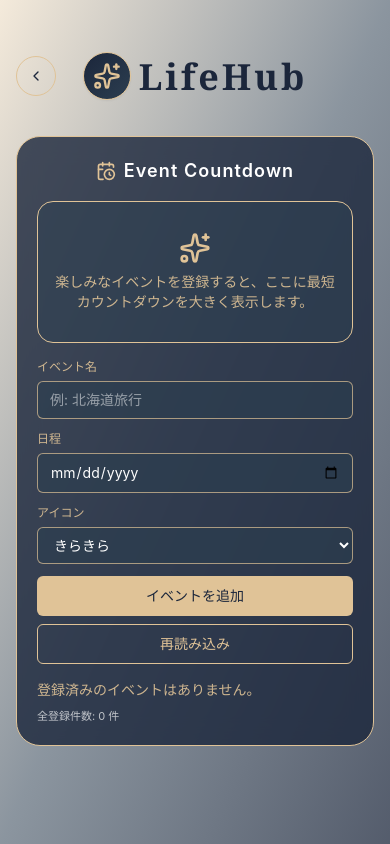
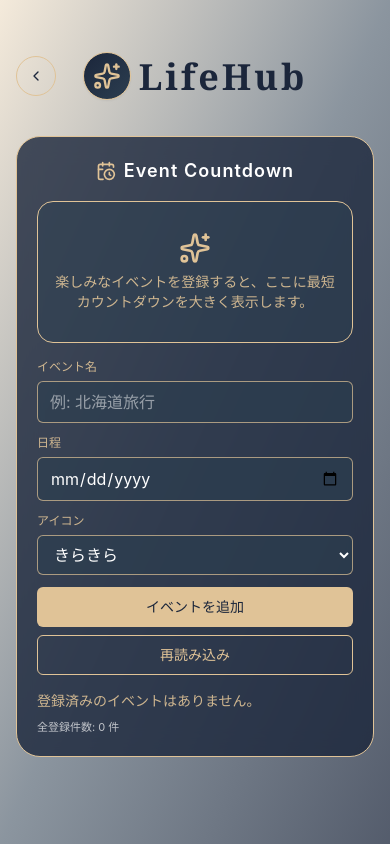
Before and after one commit to YOMO3923/LifeHub, a React (Vite) app: page /event-countdown in a window 390 px wide. Built offline with nearby package versions, Linux system fonts and the light colour scheme.

Commit message:
fix: fixed form

```diff
--- a/src/features/event-countdown/components/EventCountdownPanel.tsx
+++ b/src/features/event-countdown/components/EventCountdownPanel.tsx
@@ -210,7 +210,7 @@ export const EventCountdownPanel = () => {
         <label className="grid gap-1.5">
           <span className="text-xs text-gold/90">イベント名</span>
           <input
-            className="rounded-md border border-gold/70 bg-charcoal/60 px-3 py-2 text-sm text-white outline-none placeholder:text-white/50 focus:border-gold"
+            className="rounded-md border border-gold/70 bg-charcoal/60 px-3 py-2 text-base text-white outline-none placeholder:text-white/50 focus:border-gold sm:text-sm"
             type="text"
             placeholder="例: 北海道旅行"
             value={draft.title}
@@ -222,7 +222,7 @@ export const EventCountdownPanel = () => {
           <label className="grid gap-1.5">
             <span className="text-xs text-gold/90">日程</span>
             <input
-              className="rounded-md border border-gold/70 bg-charcoal/60 px-3 py-2 text-sm text-white outline-none focus:border-gold"
+              className="rounded-md border border-gold/70 bg-charcoal/60 px-3 py-2 text-base text-white outline-none focus:border-gold sm:text-sm"
               type="date"
               value={draft.date}
               onChange={(event) => handleChangeDraft('date', event.target.value)}
@@ -232,7 +232,7 @@ export const EventCountdownPanel = () => {
           <label className="grid gap-1.5">
             <span className="text-xs text-gold/90">アイコン</span>
             <select
-              className="rounded-md border border-gold/70 bg-charcoal/60 px-3 py-2 text-sm text-white outline-none focus:border-gold"
+              className="rounded-md border border-gold/70 bg-charcoal/60 px-3 py-2 text-base text-white outline-none focus:border-gold sm:text-sm"
               value={draft.iconKey}
               onChange={(event) => handleChangeDraft('iconKey', event.target.value)}
             >
```
